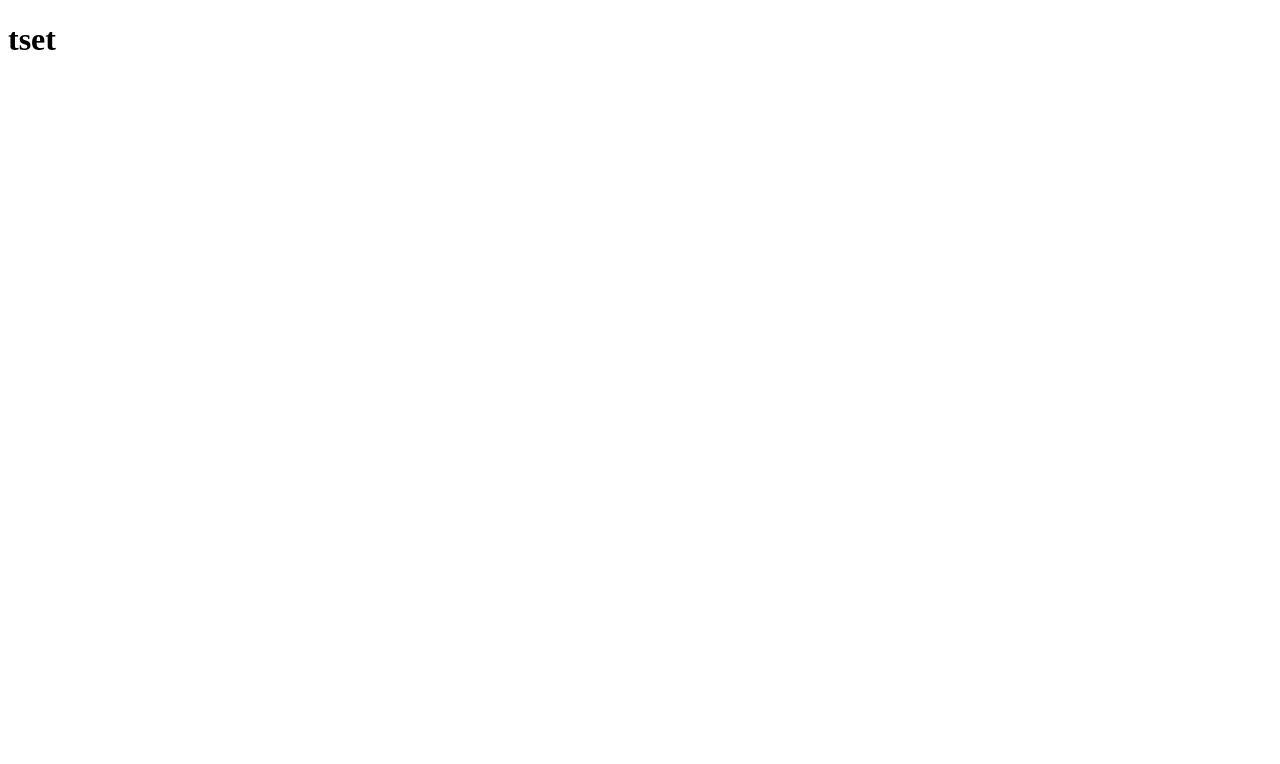
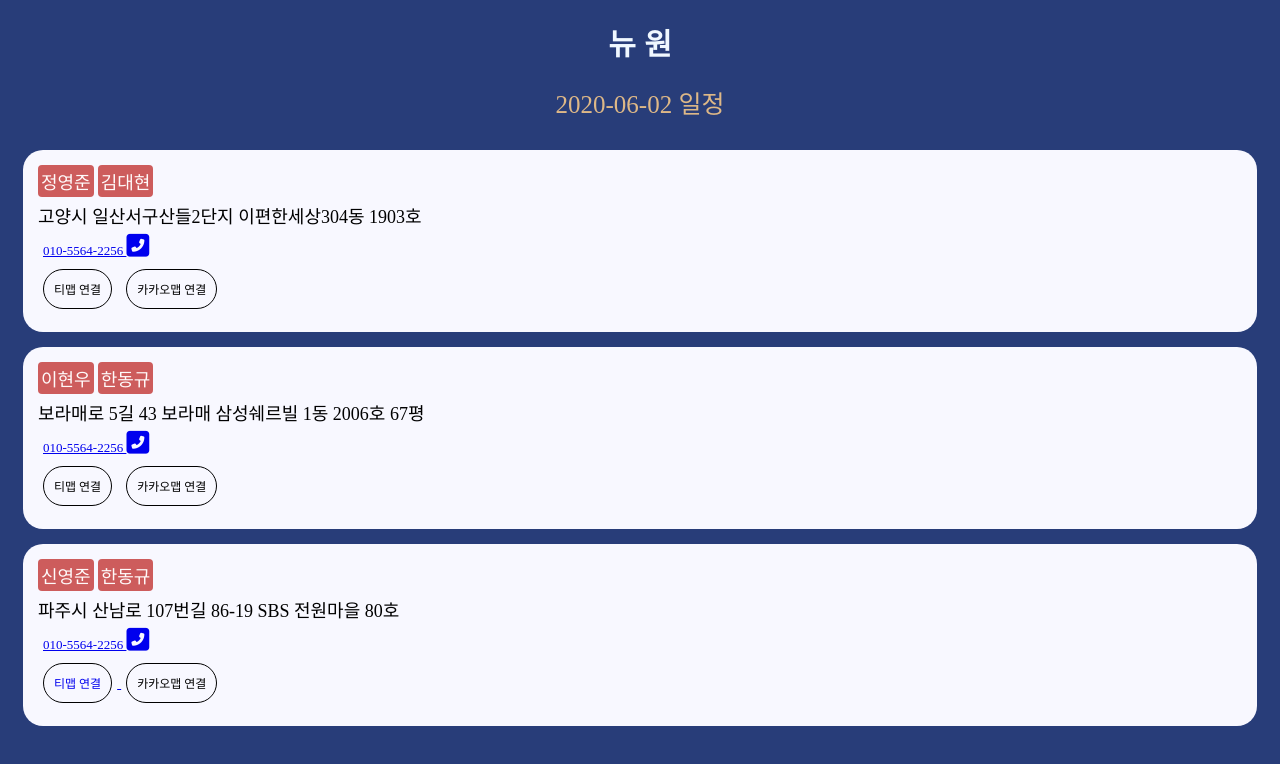
Before and after one commit to KaKaFE/newone, a plain HTML site: page index.html in a window 1280 px wide. Drawn offline with Linux system fonts and the light colour scheme.

Commit message:
added concept

```diff
--- a/index.html
+++ b/index.html
@@ -5,11 +5,48 @@
 	<meta charset="utf-8" />
 	<meta http-equiv="X-UA-Compatible" content="IE=edge">
 	<title>Page Title</title>
-	<meta name="viewport" content="width=device-width, initial-scale=1">
+	<meta name="viewport" content="width=device-width, initial-scale=1, user-scalable=no">
+	<link rel="stylesheet" href="style.css">
+	<script src="https://kit.fontawesome.com/cb668a23f9.js" crossorigin="anonymous"></script>
 </head>
 
 <body>
-	<h1>tset</h1>
+	<h1>뉴 원</h1>
+	<div class="date">2020-06-02 일정</div>
+	<div class="Container">
+		<div class="name">정영준</div>
+		<div class="name">김대현</div>
+		<div class="adress">고양시 일산서구산들2단지 이편한세상304동 1903호</div>
+		<a href="tel:010-1234-1234">
+			<div class="phone">010-5564-2256 <i class="fas fa-phone-square-alt fa-2x"></i></div>
+		</a>
+		<div class="Tmap">티맵 연결</div>
+		<div class="Cmap">카카오맵 연결</div>
+	</div>
+	<div class="Container">
+		<div class="name">이현우</div>
+		<div class="name">한동규</div>
+		<div class="adress">보라매로 5길 43
+			보라매 삼성쉐르빌 1동 2006호 67평</div>
+		<a href="tel:010-1234-1234">
+			<div class="phone">010-5564-2256 <i class="fas fa-phone-square-alt fa-2x"></i></div>
+		</a>
+		<div class="Tmap">티맵 연결</div>
+		<div class="Cmap">카카오맵 연결</div>
+	</div>
+	<div class="Container">
+		<div class="name">신영준</div>
+		<div class="name">한동규</div>
+		<div class="adress">파주시 산남로 107번길 86-19
+			SBS 전원마을 80호</div>
+		<a href="tel:010-1234-1234">
+			<div class="phone">010-5564-2256 <i class="fas fa-phone-square-alt fa-2x"></i></div>
+		</a>
+		<a href='https://apis.openapi.sk.com/tmap/app/routes?appKey=l7xxd4ce530995d745d2a79da005637e6833&name=집&lon=126.699189&lat=37.700324'>
+			<div class="Tmap">티맵 연결</div>
+		</a>
+		<div class="Cmap">카카오맵 연결</div>
+	</div>
 </body>
 
 </html>
--- /dev/null
+++ b/style.css
@@ -0,0 +1,62 @@
+@import url('https://fonts.googleapis.com/css2?family=Orbitron:wght@900&display=swap');
+
+body{
+	background-color:#283D79;
+}
+h1 {
+  	font-family: AppleSDGothicNeo-Regular, 'Malgun Gothic', '맑은 고딕', dotum, '돋움', sans-serif
+}
+
+h1 {
+  font-size: 30px;
+  color:aliceblue;
+  text-align: center;
+}
+.date{
+	text-align: center;
+	color: burlywood;
+	margin-bottom: 30px;
+	font-size: 25px;
+}
+.Container{
+	padding: 15px;
+	margin: 15px;
+	height: 19vh;
+	text-align: left;
+	background-color: ghostwhite;
+	border-radius: 20px;
+}
+
+.name{
+	background-color: indianred;
+	display: inline-block;
+	font-size: 18px;
+	color: snow;
+	padding: 3px;
+	border-radius: 4px;
+	margin-bottom: 5px;
+}
+.adress{
+	font-size: 18px;
+	margin-bottom: 5px;
+}
+.phone{
+	font-size: 13px;
+	margin: 5px;
+}
+.Tmap, .Cmap{
+	display: inline-block;
+	font-size: 12px;
+	margin: 5px;
+	padding: 10px;
+	border-color: black;
+	border-style: solid;
+	border-width: 1px;
+	border-radius: 20px;
+}
+/*
+@media (max-width: 600px) {
+  h1 {
+    font-size: 20px;
+  }
+} */
```
